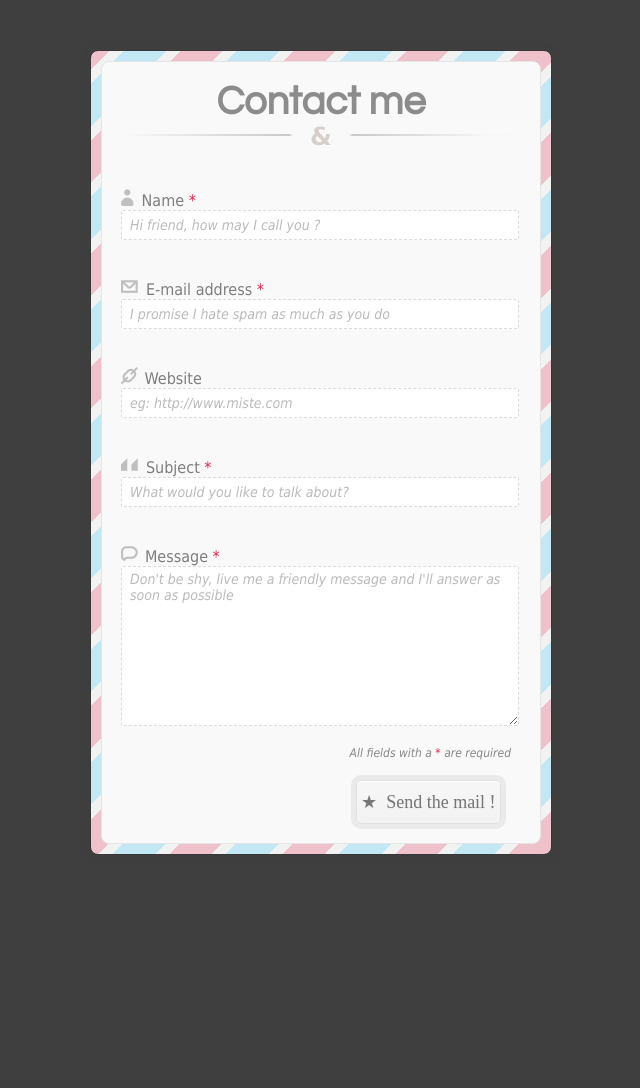
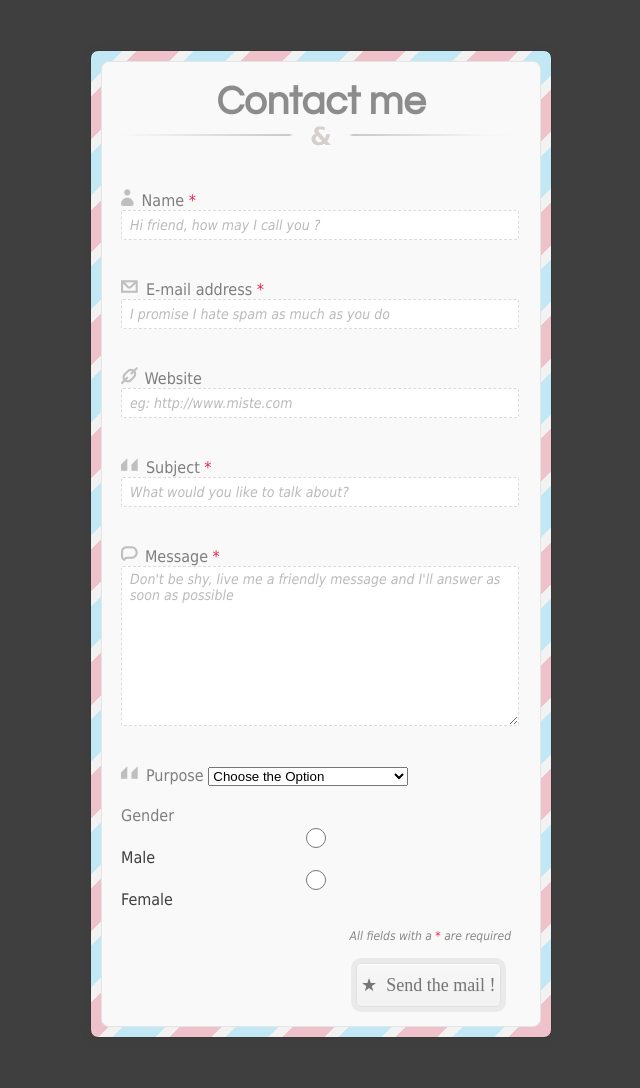
Before and after one commit to aneveux/contact-form, a PHP site: page / in a window 1280 px wide. Shown: the whole page, without its empty margins (319-959 px from the left). Before the commit the page ends 854 px from the top, so only its background shows below. Run offline with PHP 8.4, Linux system fonts and the light colour scheme; some libraries are stand-ins or nearby versions; some web fonts are replaced.

Commit message:
Updated index following Sophie Marry's contribution including a few more options in the form as an example

```diff
--- a/index.php
+++ b/index.php
@@ -89,6 +89,8 @@ $.get("token.php",function(txt){
                                     $usermail = htmlspecialchars($_POST['usermail']);
                                     $message = htmlspecialchars($_POST['message']);
                                     $subject = htmlspecialchars($_POST['subject']);
+                                    $purpose = htmlspecialchars($_POST['purpose']);
+                                    $gender = htmlspecialchars($_POST['gender']);
                                     //Create headers for the mail to send
                                     $headers ='From: '.$username.'<'.$usermail.'>'."\n";
                                     $headers .='Reply-To: '.$usermail."\n";
@@ -96,7 +98,10 @@ $.get("token.php",function(txt){
                                     $headers .='Content-Transfer-Encoding: 8bit';
                                     //Add the site provided by the user
                                     if(isset($_POST['usersite'])) {
-					$message = $message."\n website: ".htmlspecialchars($_POST['usersite']);
+                                            "Message: ".$message = $message.
+                                            "\nPurpose: ".$purpose = $purpose.
+                                            "\nGender: ".$gender = $gender.
+                                            "\nWebsite: ".htmlspecialchars($_POST['usersite']);
                                     }
                                     //If everything's ok
                                     if($username && $usermail && $message && $subject) {
@@ -175,6 +180,22 @@ $.get("token.php",function(txt){
                                             placeholder="Don't be shy, live me a friendly message and I'll answer as soon as possible "
                                             required="required"></textarea>
                             </p>
+
+                            <p>
+                                    <label for="type" class="iconic quote-alt"> Purpose </label>
+                                    <select name="purpose" id="purpose" required>
+                                    <option value="" selected>Choose the Option</option>
+                                    <option value="Want to know about my work">Want to know about my work</option>
+                                    <option value="Want to extend social network">Want to extend social network</option>
+                                    </select>
+                            </p>
+
+                            <p>
+                                    <label> Gender </label>
+                                    <input type="radio" name="gender" id="gender" value="Male">Male
+                                    <input type="radio" name="gender" id="gender" value="Female">Female
+                            </p>
+
                             <p class="indication">
                                     All fields with a <span class="required">*</span> are required
                             </p>
```
Lines whose indentation alone changed are shown as unchanged.
